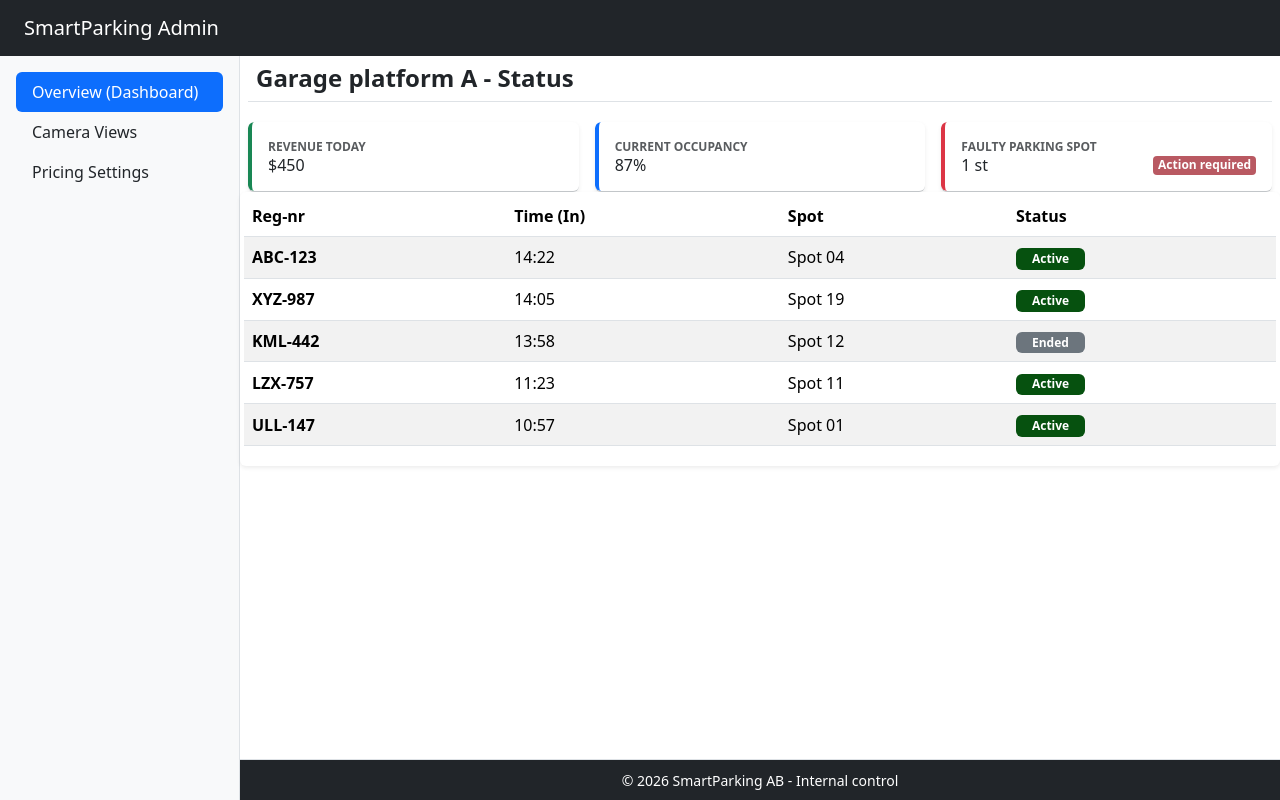
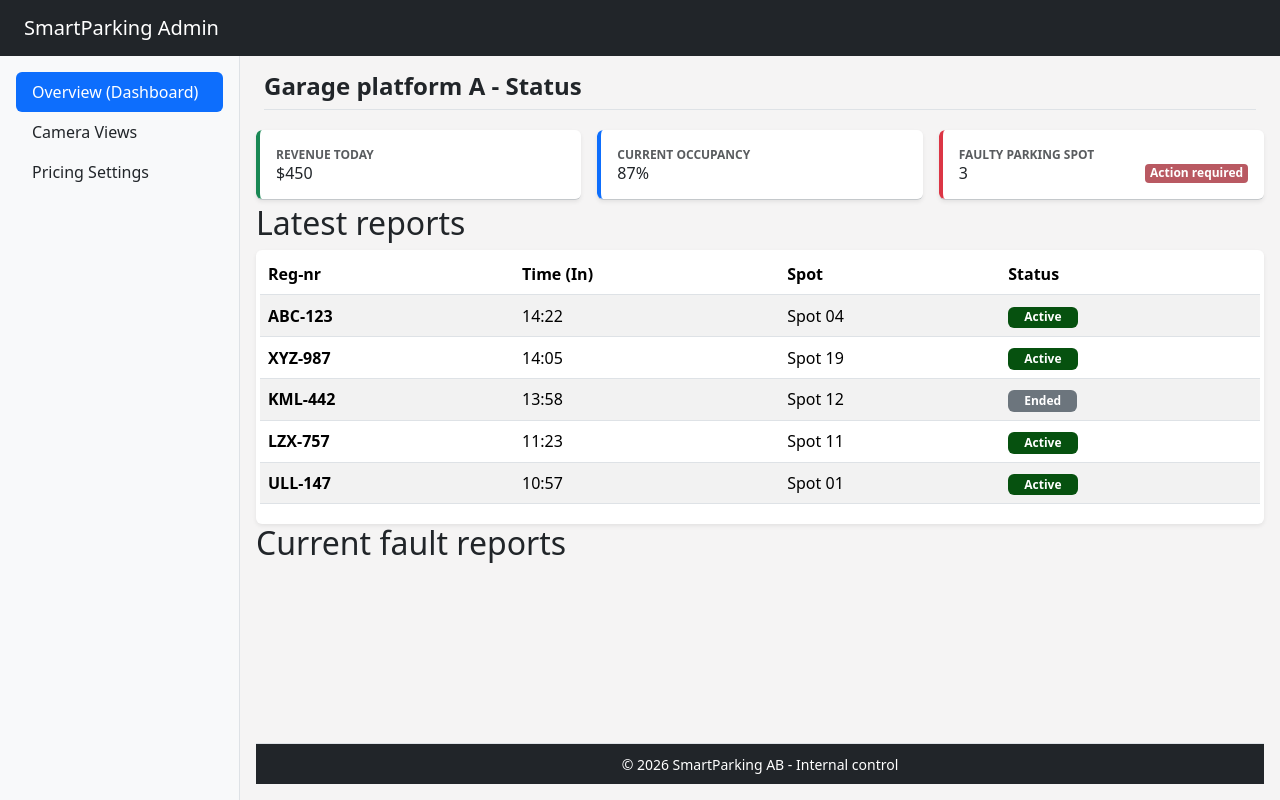
Before and after one commit to NiklasSod/lexicon_frontend_exercises, a plain HTML site: page 080726/Bootstrap/index.html in a window 1280 px wide. Drawn offline with nearby package versions, Linux system fonts and the light colour scheme.

Commit message:
minor style improvments

```diff
--- a/080726/Bootstrap/index.html
+++ b/080726/Bootstrap/index.html
@@ -24,7 +24,7 @@
     <!-- HEADER -->
     <header id="header-section">
       <div class="navbar navbar-dark bg-dark px-3">
-        <span class="navbar-brand mb-0 p ps-2">SmartParking Admin</span>
+        <span class="navbar-brand mb-0 ps-2">SmartParking Admin</span>
       </div>
     </header>
 
@@ -60,11 +60,11 @@
         </nav>
 
         <!-- MAIN -->
-        <main class="d-flex flex-column flex-grow-1 bg-white">
-          <h1 class="p-2" id="page-title">Garage platform A - Status</h1>
+        <main class="d-flex flex-column flex-grow-1 p-3" style="background-color: rgb(245, 244, 244);">
+          <h1 class="p-0 pb-2" id="page-title">Garage platform A - Status</h1>
 
           <!-- CARD ROW -->
-          <div class="row g-3 mx-0 mt-1">
+          <div class="row g-3 mt-1">
             <div class="col-12 col-md-4">
               <div class="card border-0 border-bottom border-secondary-subtle shadow-sm h-100 position-relative overflow-hidden">
                 <div class="card border-0 border-start border-success border-4 shadow-sm p-3 h-100">
@@ -88,12 +88,16 @@
                 <div class="card border-0 border-start border-danger border-4 shadow-sm p-3 h-100">
                   <small class="text-muted text-uppercase fw-bold text-xs" id="card-text">Faulty parking spot</small>
                   <div class="d-flex justify-content-between align-items-center">
-                    <h2 class="mb-0" id="card-value">1 st</h2>
+                    <h2 class="mb-0" id="card-value">3</h2>
                     <button class="badge animate-blink" id="btn-action-required" aria-label="Action required">Action required</button>
                   </div>
                 </div>
               </div>
             </div>
+          </div>
+
+          <div class="g-3 mx-0 mt-1">
+            <h2 id="error-heading">Latest reports</h2>
           </div>
 
           <!-- TABLE -->
@@ -142,6 +146,9 @@
             </table>
           </div>
 
+          <!-- PARKING SPOT ERROR -->
+          <h2 id="error-heading">Current fault reports</h2>
+
           <!-- FOOTER -->
           <footer class="mt-auto w-100 border-top text-center text-bg-dark text-white p-2">
             <small>© 2026 SmartParking AB - Internal control</small>
```
